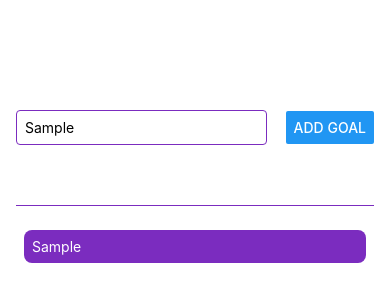
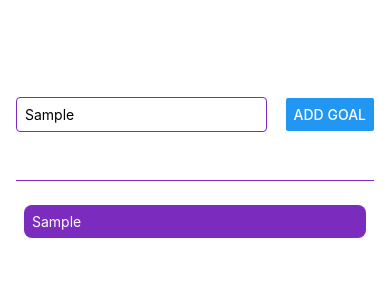
Before and after one commit to ghidalg0/GoalTracker, a React Native app: screen / in a window 390 px wide. Both pictures are taken after typing "Sample" into the empty fields and a click on the button "ADD GOAL". Shown: the top 302 px of the page. Built offline with nearby package versions, Linux system fonts and the light colour scheme.

Commit message:
made list scrollable with scrollview

```diff
--- a/App.js
+++ b/App.js
@@ -1,5 +1,5 @@
 import { useState } from 'react';
-import { Button, StyleSheet, Text, TextInput, View } from 'react-native';
+import { Button, StyleSheet, Text, TextInput, View, ScrollView } from 'react-native';
 
 export default function App() {
   const [goalText, setGoalText] = useState("");
@@ -30,11 +30,13 @@ export default function App() {
         />
       </View>
       <View style={styles.goalsContainer}>
-        {courseGoals.map((goal) =>
-          <View style={styles.goalItem} key={goal}>
-            <Text style={styles.goalText}>{goal}</Text>
-          </View>
-        )}
+        <ScrollView >
+          {courseGoals.map((goal) =>
+            <View style={styles.goalItem} key={goal}>
+              <Text style={styles.goalText}>{goal}</Text>
+            </View>
+          )}
+        </ScrollView>
       </View>
     </View>
   );
@@ -65,7 +67,7 @@ const styles = StyleSheet.create({
     padding: 8,
   },
   goalsContainer: {
-    flex: 4,
+    flex: 5,
   },
   goalItem: {
     margin: 8,
```
